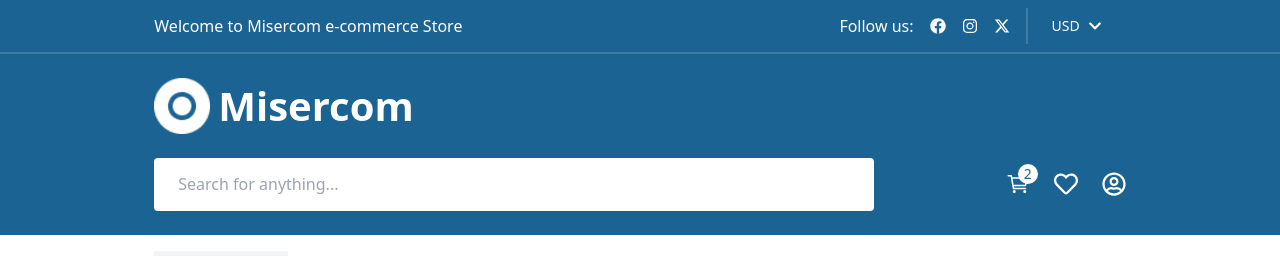
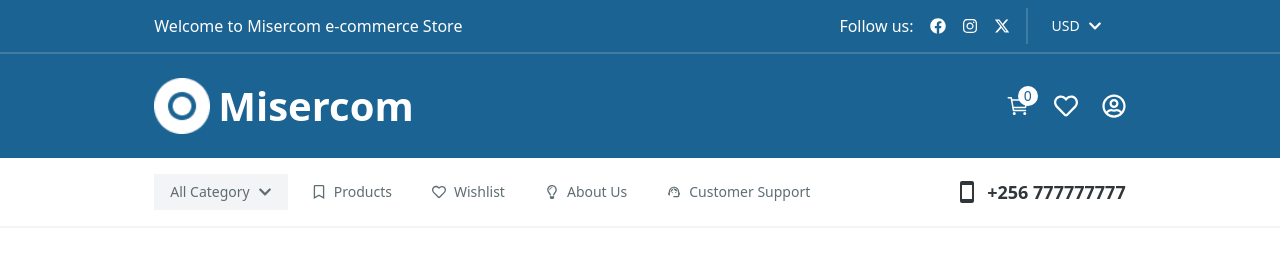
Before and after one commit to rashidkisejjere0784/Capstone-BSE-30-Frontend, a React (Vite) app: page / in a window 1280 px wide. Shown: the top 256 px of the page. Built offline with nearby package versions, Linux system fonts and the light colour scheme; no server answers.

Commit message:
fixed most of the issues

```diff
--- a/src/components/Header.tsx
+++ b/src/components/Header.tsx
@@ -1,3 +1,5 @@
+// @ts-nocheck
+
 import {Link} from 'react-router-dom'
 import logo from "/misercom_logo.png";
 import SearchInput from "@/components/SearchInput.tsx";
@@ -16,18 +18,19 @@
 import { useDispatch, useSelector } from 'react-redux'
 import { useToast } from '@/hooks/use-toast.ts'
 import { logoutUser } from '@/store/auth-slice'
+import { getCartProducts } from '@/assets/utils.ts'
 
 const Header = () => {
     const [activeTab, setActiveTab] = useState("all-category");
     const dispatch = useDispatch();
     const { toast } = useToast();
-    const { isAuthenticated } = useSelector(
-      (state) => state.auth
-    )
+    const { user, isAuthenticated } = useSelector((state) => state.auth)
+    const { cartItems } = useSelector((state) => state.shopCart)
+
+    const cartLength = getCartProducts(cartItems).length
 
     const handleLogout = (e: { preventDefault: () => void }) => {
         e.preventDefault()
-        // @ts-ignore
         dispatch(logoutUser()).then((data)=>{
             if (data?.payload?.success) {
                 toast({
@@ -91,11 +94,10 @@
                             <img src={logo} alt="Misercom Logo" className="w-14 h-14" />
                             <h1 className="text-3xl font-extrabold">Misercom</h1>
                         </Link>
-                        <SearchInput />
                         <div className="flex gap-6 text-gray-00 text-2xl">
                             <Link to={"/cart"} className="relative">
-                                <div className="absolute -top-2 -right-2 bg-white w-5 h-5 text-secondary-700 flex items-center justify-center text-sm  rounded-full">
-                                    2
+                                <div className={`${cartLength > 0 ? 'bg-danger-500 text-white' : 'bg-white text-secondary-700'} absolute -top-2 flex -right-2 w-5 h-5 items-center justify-center text-sm  rounded-full`}>
+                                    {cartLength}
                                 </div>
                                 <IoCartOutline />
                             </Link>
```
